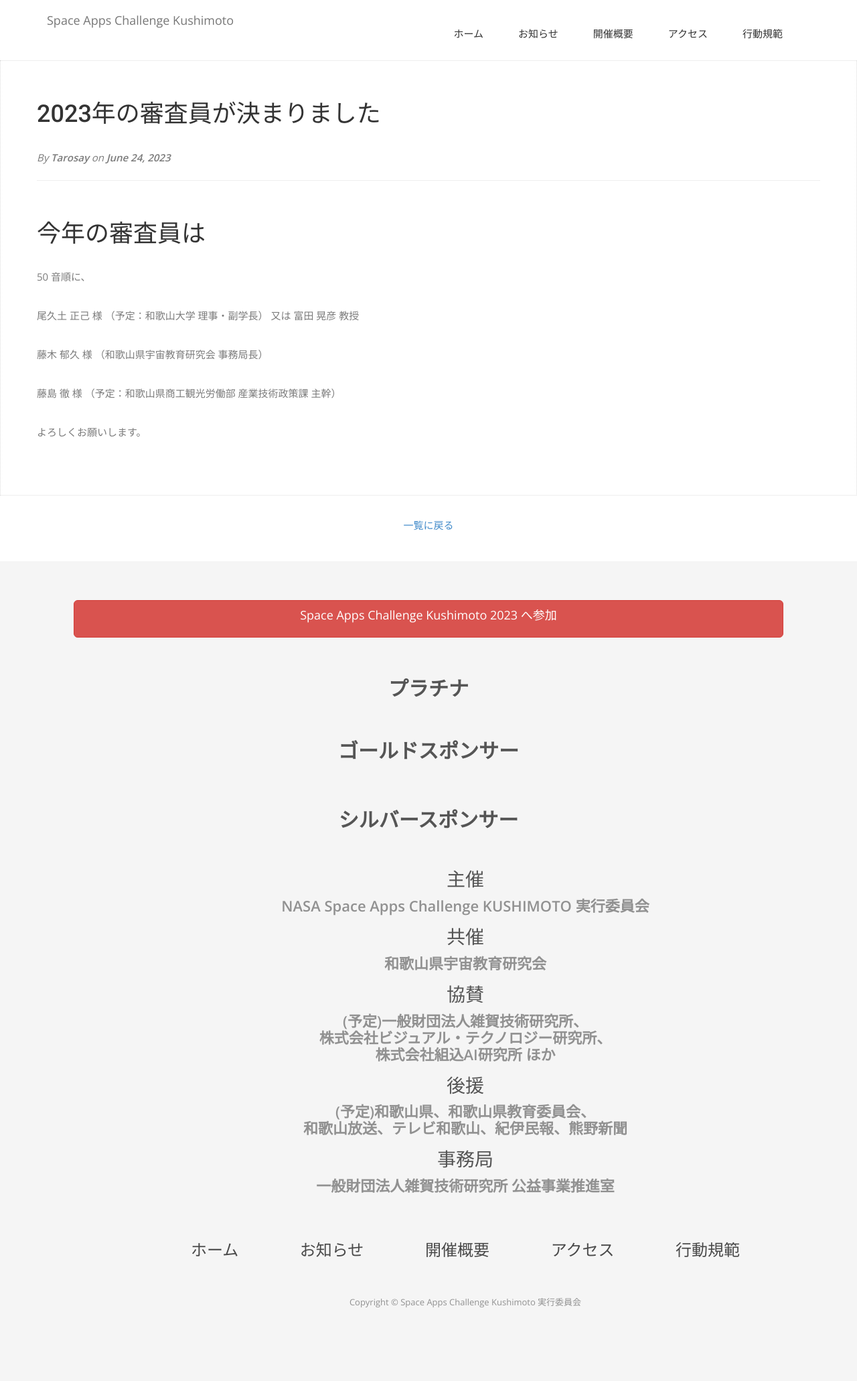
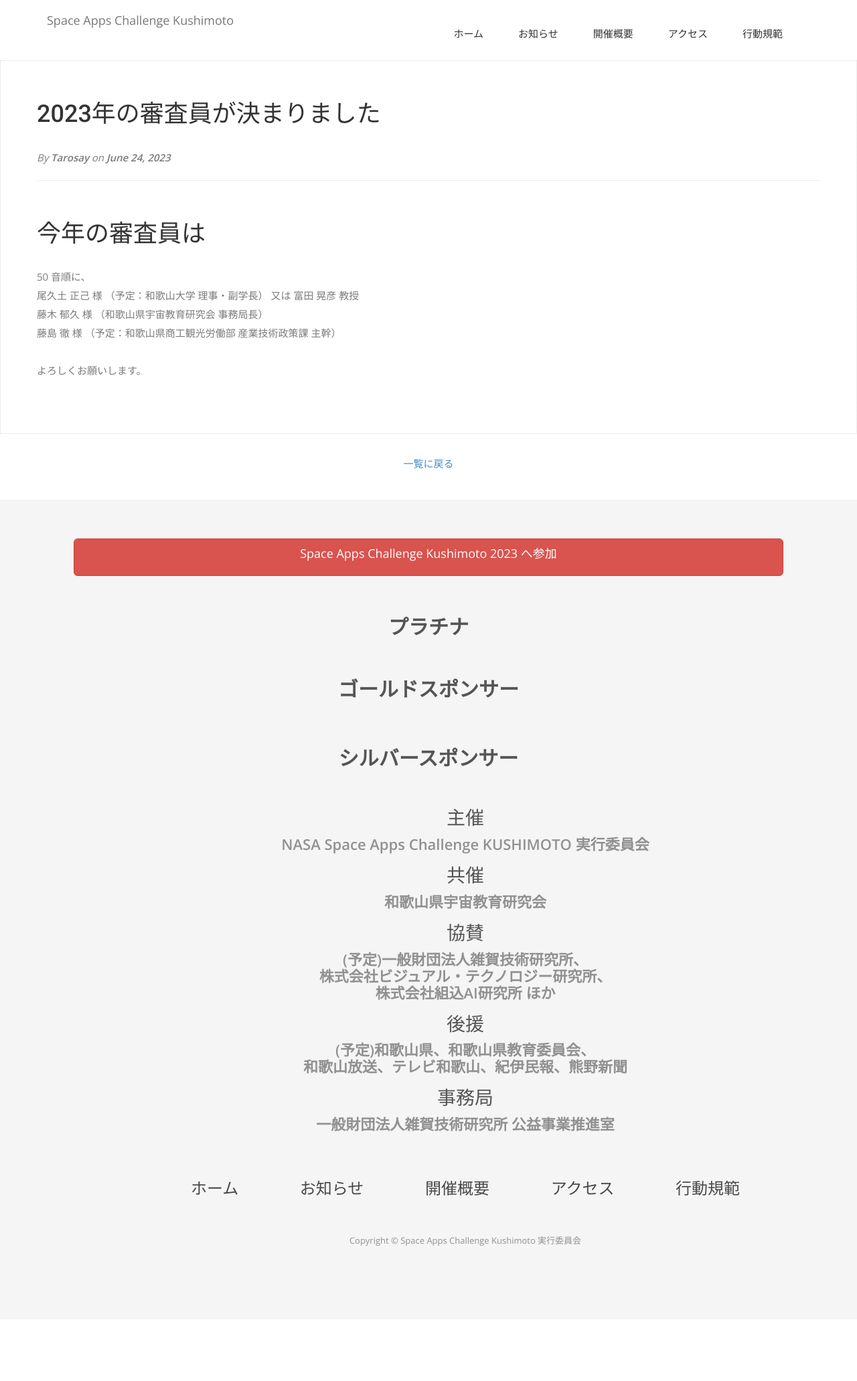
Before and after one commit to space-apps-kushimoto/space-apps-kushimoto.github.io, a Jekyll site: the page built from _posts/2023-06-24-judges-selection.md, in a window 1280 px wide. Shown: the whole page at 67% size. Built offline with Jekyll 4.4.1, drawn with Linux system fonts in a browser that asks for light colours; nearby versions of some CDN libraries; some web fonts are replaced; a script that is not in the unit is left out; after the commit the page ends 1970 px from its top, so only the background shows below that.

Commit message:
Update 2023-06-24-judges-selection.md

```diff
--- a/_posts/2023-06-24-judges-selection.md
+++ b/_posts/2023-06-24-judges-selection.md
@@ -7,9 +7,9 @@
 
 # 今年の審査員は
 
-50 音順に、
-<p>尾久土 正己 様 （予定：和歌山大学 理事・副学長） 又は 富田 晃彦 教授</p>
-<p>藤木 郁久 様 （和歌山県宇宙教育研究会 事務局長）</p>
-<p>藤島 徹 様 （予定：和歌山県商工観光労働部 産業技術政策課 主幹）</p>
-
+50 音順に、<br/>
+尾久土 正己 様 （予定：和歌山大学 理事・副学長） 又は 富田 晃彦 教授<br/>
+藤木 郁久 様 （和歌山県宇宙教育研究会 事務局長）<br/>
+藤島 徹 様 （予定：和歌山県商工観光労働部 産業技術政策課 主幹）<br/>
+<br/>
 よろしくお願いします。
```
